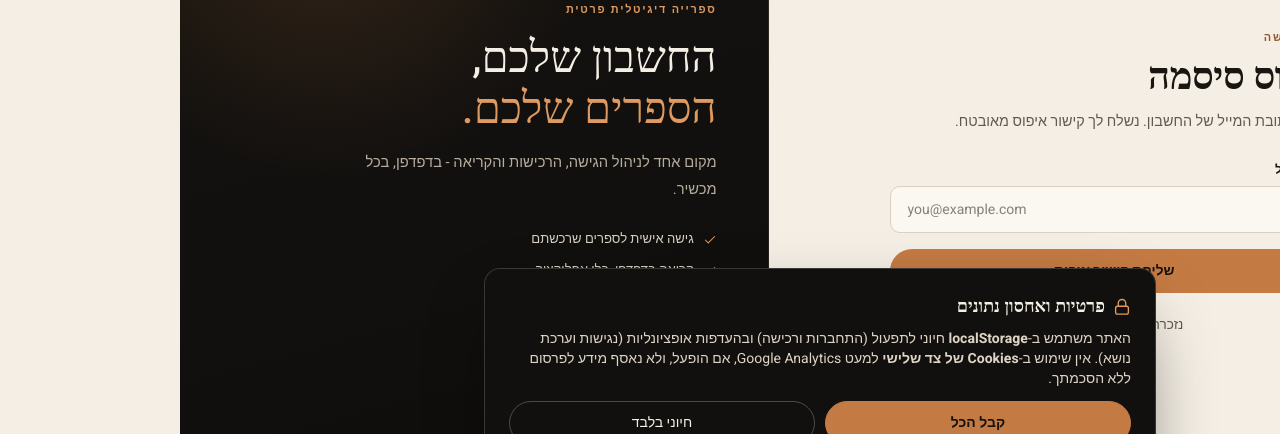
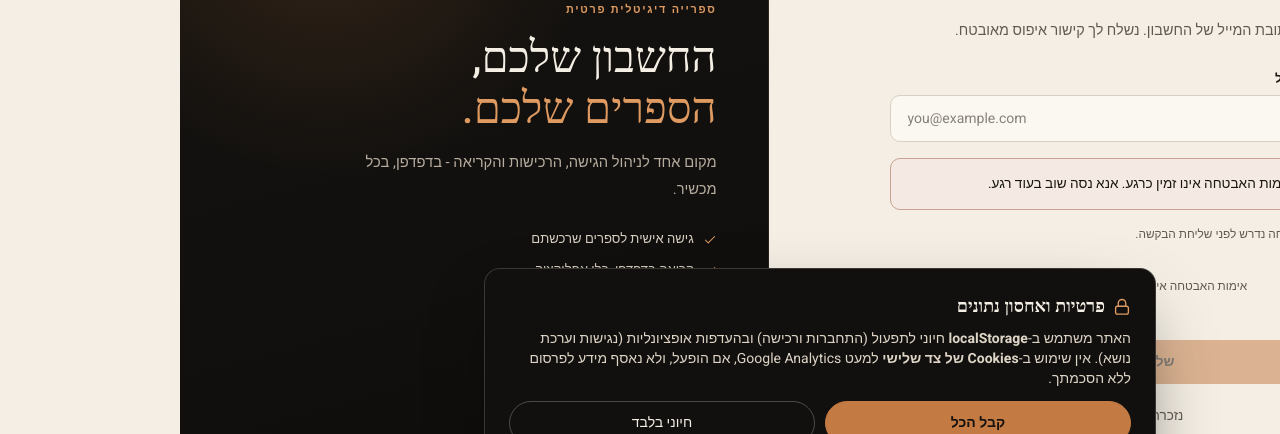
Before and after one commit to CasanovaBook/casanova-storefront, a React (Vite) app: page /forgot-password in a window 1280 px wide. Shown: the part 228-662 px from the top of the page. Built offline with nearby package versions, Linux system fonts and the light colour scheme; no server answers; the database is empty; a web font is replaced by a local one.

Commit message:
feat(auth): protect password reset with Turnstile and cooldown

```diff
--- a/src/integrations/supabase/supabase-auth.ts
+++ b/src/integrations/supabase/supabase-auth.ts
@@ -702,7 +702,10 @@ export async function resendVerification(email: string): Promise<AuthResult<void
 }
 
 /** Request password reset email. */
-export async function requestPasswordReset(email: string): Promise<AuthResult<void>> {
+export async function requestPasswordReset(
+  email: string,
+  options?: { captchaToken?: string },
+): Promise<AuthResult<void>> {
   if (!isSupabaseConfigured) {
     return authFail("שרת Supabase אינו מוגדר.")
   }
@@ -712,7 +715,10 @@ export async function requestPasswordReset(email: string): Promise<AuthResult<vo
 
   const { error } = await client.auth.resetPasswordForEmail(
     email.trim().toLowerCase(),
-    { redirectTo: redirectUrl },
+    {
+      redirectTo: redirectUrl,
+      captchaToken: options?.captchaToken,
+    },
   )
 
   if (error) {
--- a/src/pages/ForgotPasswordPage.tsx
+++ b/src/pages/ForgotPasswordPage.tsx
@@ -8,15 +8,18 @@
  * so plainly instead of implying a delivery that never happened.
  * ───────────────────────────────────────────────────────────── */
 
-import { useState } from "react"
+import { useEffect, useState } from "react"
 import { Link } from "react-router"
 import { getSettings, requestPasswordReset } from "../lib/api"
 import { isSupabaseConfigured } from "../integrations/supabase/supabase"
 import { requestPasswordReset as requestSupabaseReset } from "../integrations/supabase/supabase-auth"
 import Alert from "../components/ui/Alert"
 import AuthShell from "../components/layout/AuthShell"
+import TurnstileWidget from "../components/TurnstileWidget"
+import { useApp } from "../context/AppContext"
 
 export default function ForgotPasswordPage() {
+  const { theme } = useApp()
   const [email, setEmail] = useState("")
   const [submitted, setSubmitted] = useState(false)
   const [busy, setBusy] = useState(false)
@@ -25,14 +28,44 @@ export default function ForgotPasswordPage() {
   /* Read once at submit time - the provider may be configured mid-session. */
   const [delivered, setDelivered] = useState(true)
 
+  const [captchaToken, setCaptchaToken] = useState("")
+  const [captchaReset, setCaptchaReset] = useState(0)
+  const [cooldown, setCooldown] = useState(0)
+
+  const captchaSiteKey = import.meta.env.VITE_TURNSTILE_SITE_KEY
+  const captchaEnabled = isSupabaseConfigured && Boolean(captchaSiteKey)
+  const coolingDown = cooldown > 0
+
+  useEffect(() => {
+    if (!coolingDown || submitted) return
+    const timer = setInterval(() => {
+      setCooldown((value) => Math.max(0, value - 1))
+    }, 1000)
+    return () => clearInterval(timer)
+  }, [coolingDown, submitted])
+
+  const resetCaptcha = () => {
+    setCaptchaToken("")
+    setCaptchaReset((value) => value + 1)
+  }
+
   const handleSubmit = async (e: React.FormEvent) => {
     e.preventDefault()
+
+    if (captchaEnabled && !captchaToken) {
+      setError("יש להשלים את אימות האבטחה לפני שליחת הבקשה.")
+      return
+    }
+
     setError("")
     setBusy(true)
+    setCooldown(60)
 
+    try {
       if (isSupabaseConfigured) {
-      const result = await requestSupabaseReset(email.trim())
-      setBusy(false)
+        const result = await requestSupabaseReset(email.trim(), {
+          captchaToken: captchaEnabled ? captchaToken : undefined,
+        })
         if (!result.ok) {
           setError(result.error)
           return
@@ -43,32 +76,26 @@ export default function ForgotPasswordPage() {
       }
 
       const result = await requestPasswordReset(email.trim())
-    setBusy(false)
       if (!result.ok) {
         setError(result.error)
         return
       }
       setDelivered(Boolean(getSettings().email_provider))
       setSubmitted(true)
+    } finally {
+      setBusy(false)
+      resetCaptcha()
+    }
   }
 
   return (
     <AuthShell
       eyebrow="שחזור גישה"
-      title={submitted ? "הבקשה נרשמה" : "איפוס סיסמה"}
+      title={submitted ? "בדוק את תיבת הדואר הנכנס שלך" : "איפוס סיסמה"}
       description={
-        submitted ? (
-          <>
-            אם קיים חשבון עבור{" "}
-            <strong dir="ltr" className="break-all">
-              {email}
-            </strong>
-            , קישור איפוס נרשם עבורו. מטעמי אבטחה איננו מודיעים האם הכתובת קיימת
-            במערכת.
-          </>
-        ) : (
-          "הזן את כתובת המייל של החשבון. נשלח לך קישור איפוס מאובטח."
-        )
+        submitted
+          ? "שלחנו אליך קישור לאיפוס סיסמה. אם כתובת המייל הזו רשומה במערכת, תמצא בהודעה הוראות מהירות לבחירת סיסמה חדשה (כדאי לבדוק גם בתיקיית הספאם)."
+          : "הזן את כתובת המייל של החשבון. נשלח לך קישור איפוס מאובטח."
       }
       footer={
         !submitted ? (
@@ -98,9 +125,32 @@ export default function ForgotPasswordPage() {
 
           {error && <Alert tone="error">{error}</Alert>}
 
+          {captchaEnabled && (
+            <div className="app-field">
+              <p className="app-hint">
+                אימות אבטחה נדרש לפני שליחת הבקשה.
+              </p>
+              <TurnstileWidget
+                siteKey={captchaSiteKey}
+                theme={theme}
+                onToken={(token) => setCaptchaToken(token)}
+                onExpire={() => setCaptchaToken("")}
+                onError={() => {
+                  setCaptchaToken("")
+                  setError(
+                    "אימות האבטחה אינו זמין כרגע. אנא נסה שוב בעוד רגע.",
+                  )
+                }}
+                resetSignal={captchaReset}
+              />
+            </div>
+          )}
+
           <button
             type="submit"
-            disabled={busy}
+            disabled={
+              busy || coolingDown || (captchaEnabled && !captchaToken)
+            }
             aria-busy={busy || undefined}
             className="app-btn w-full"
           >
@@ -119,6 +169,8 @@ export default function ForgotPasswordPage() {
                 />
                 שולח…
               </>
+            ) : coolingDown ? (
+              `נסה שוב בעוד ${cooldown} שניות`
             ) : (
               "שליחת קישור איפוס"
             )}
@@ -134,7 +186,7 @@ export default function ForgotPasswordPage() {
             </Alert>
           )}
 
-          <Link to="/login" className="app-btn-secondary w-full">
+          <Link to="/login" className="app-btn w-full">
             חזרה להתחברות
           </Link>
         </div>
```
Lines whose indentation alone changed are shown as unchanged.
